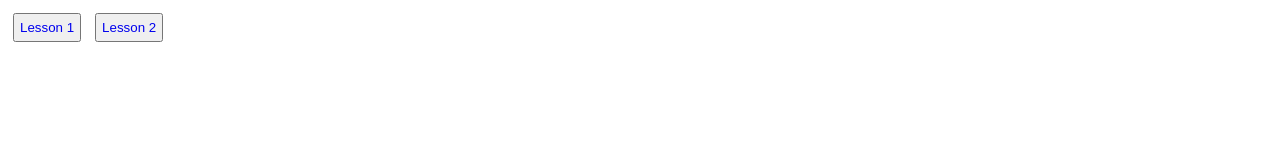
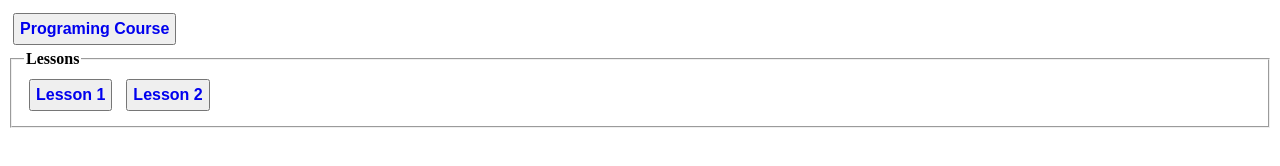
Before and after one commit to vahramyan/vahramyan.github.io, a plain HTML site: page index.html in a window 1280 px wide. Drawn offline with Linux system fonts and the light colour scheme.

Commit message:
Change home page

```diff
--- a/index.html
+++ b/index.html
@@ -6,6 +6,8 @@
 		<style>
 			a {
 				text-decoration: none;
+				font-size: 16px;
+				font-weight: bold;
 			}
 			button {
 				padding: 5px;
@@ -15,10 +17,18 @@
 	</head>
 	<body>
 		<button>
-			<a href="lesson1/lesson1.html">Lesson 1</a>
+			<a href="https://progcourse.github.io">Programing Course</a>
 		</button>
-		<button>
-			<a href="lesson2/lesson2.html">Lesson 2</a>
-		</button>
+		<fieldset>
+			<legend>
+				<strong>Lessons</strong>
+			</legend>
+			<button>
+				<a href="lesson1/lesson1.html">Lesson 1</a>
+			</button>
+			<button>
+				<a href="lesson2/lesson2.html">Lesson 2</a>
+			</button>
+		</fieldset>
 	</body>
 </html>
```
